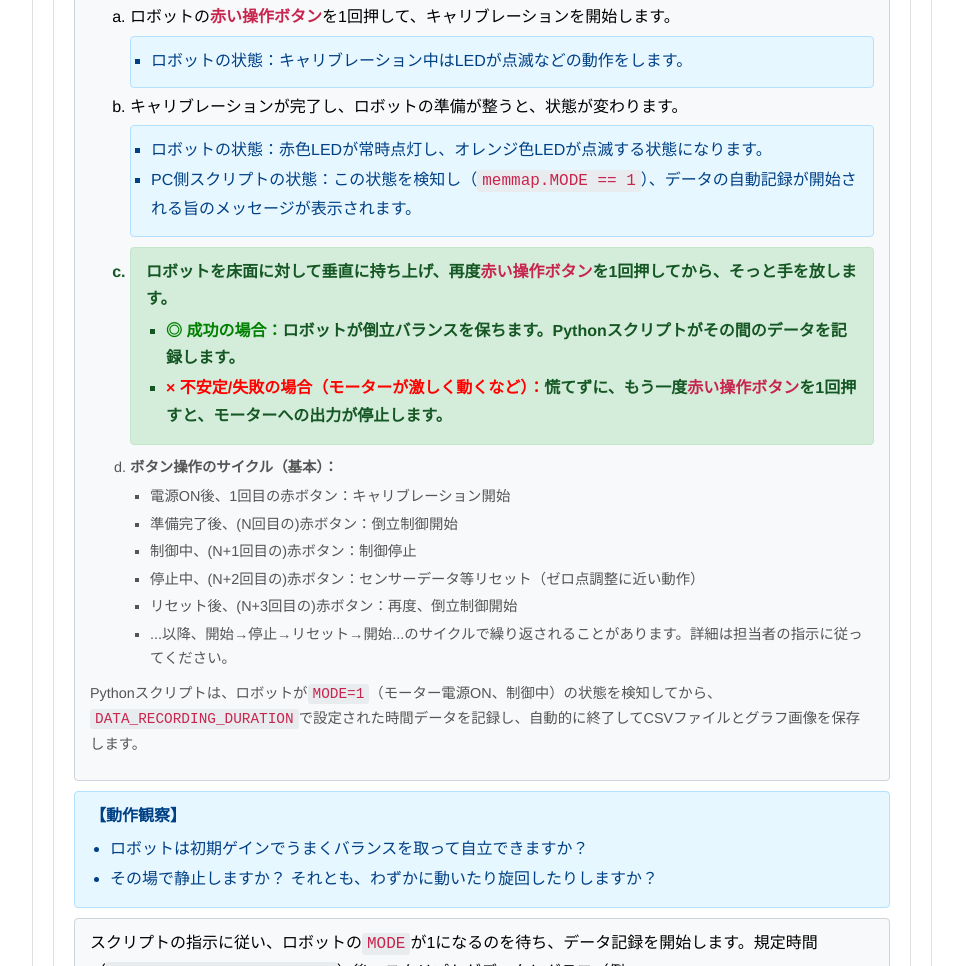
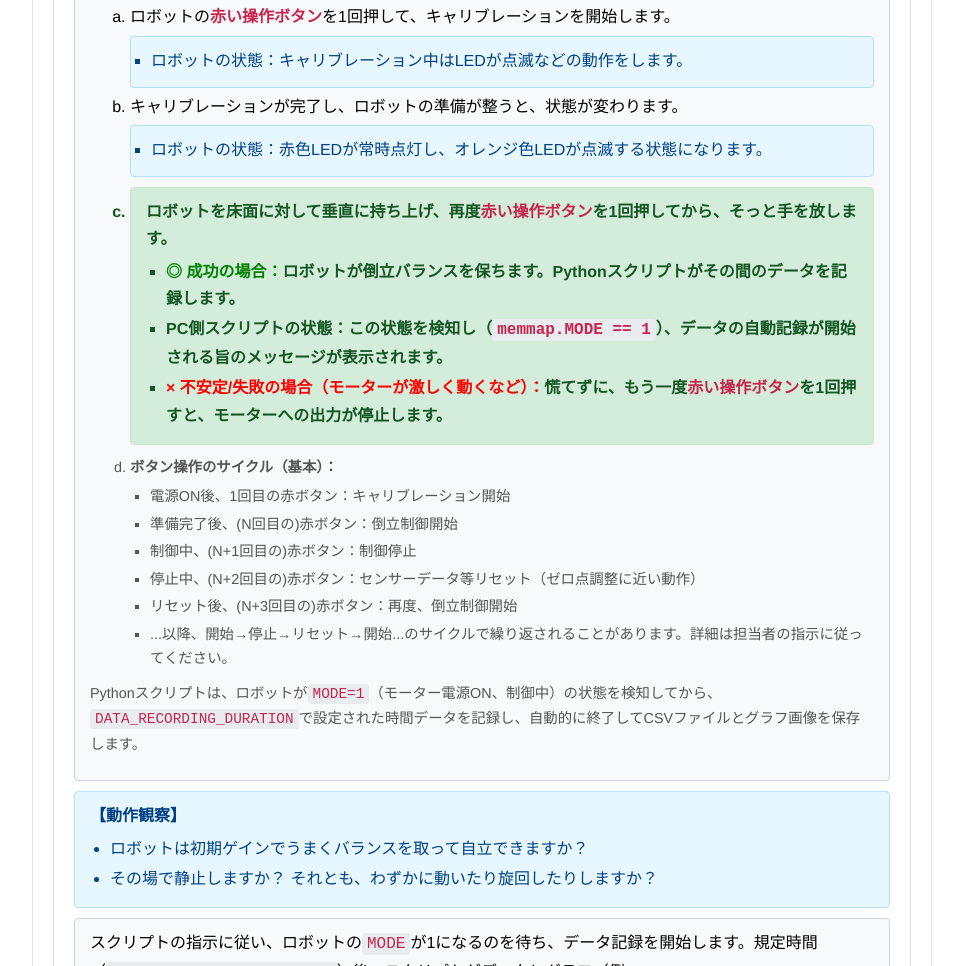
Before and after one commit to KobeUIdentPendExp/IdentPendHP, a plain HTML site: page 5kaime/IdentPendControl.html in a window 1280 px wide. Shown: the part 3797-4763 px from the top of the page, without its empty margins (158-1121 px from the left). Drawn offline with nearby package versions, Linux system fonts and the light colour scheme.

Commit message:
mode==1 reviced

```diff
--- a/5kaime/IdentPendControl.html
+++ b/5kaime/IdentPendControl.html
@@ -145,11 +145,12 @@
                             <ul class="confirmation"><li>ロボットの状態：キャリブレーション中はLEDが点滅などの動作をします。</li></ul>
                         </li>
                         <li>キャリブレーションが完了し、ロボットの準備が整うと、状態が変わります。
-                            <ul class="confirmation"><li>ロボットの状態：<span class="alert">赤色LEDが常時点灯し、オレンジ色LEDが点滅する状態</span>になります。</li><li>PC側スクリプトの状態：この状態を検知し（<span class="code">memmap.MODE == 1</span>）、データの自動記録が開始される旨のメッセージが表示されます。</li></ul>
+                            <ul class="confirmation"><li>ロボットの状態：<span class="alert">赤色LEDが常時点灯し、オレンジ色LEDが点滅する状態</span>になります。</li></ul>
                         </li>
                         <li class="task">ロボットを床面に対して垂直に持ち上げ、再度<span class="param">赤い操作ボタン</span>を1回押してから、そっと手を放します。
                             <ul>
                                 <li><span style="color: green;">◎ 成功の場合：</span>ロボットが倒立バランスを保ちます。Pythonスクリプトがその間のデータを記録します。</li>
+                                <li>PC側スクリプトの状態：この状態を検知し（<span class="code">memmap.MODE == 1</span>）、データの自動記録が開始される旨のメッセージが表示されます。</li>
                                 <li><span style="color: red;">× 不安定/失敗の場合（モーターが激しく動くなど）：</span>慌てずに、もう一度<span class="param">赤い操作ボタン</span>を1回押すと、モーターへの出力が停止します。</li>
                             </ul>
                         </li>
```
